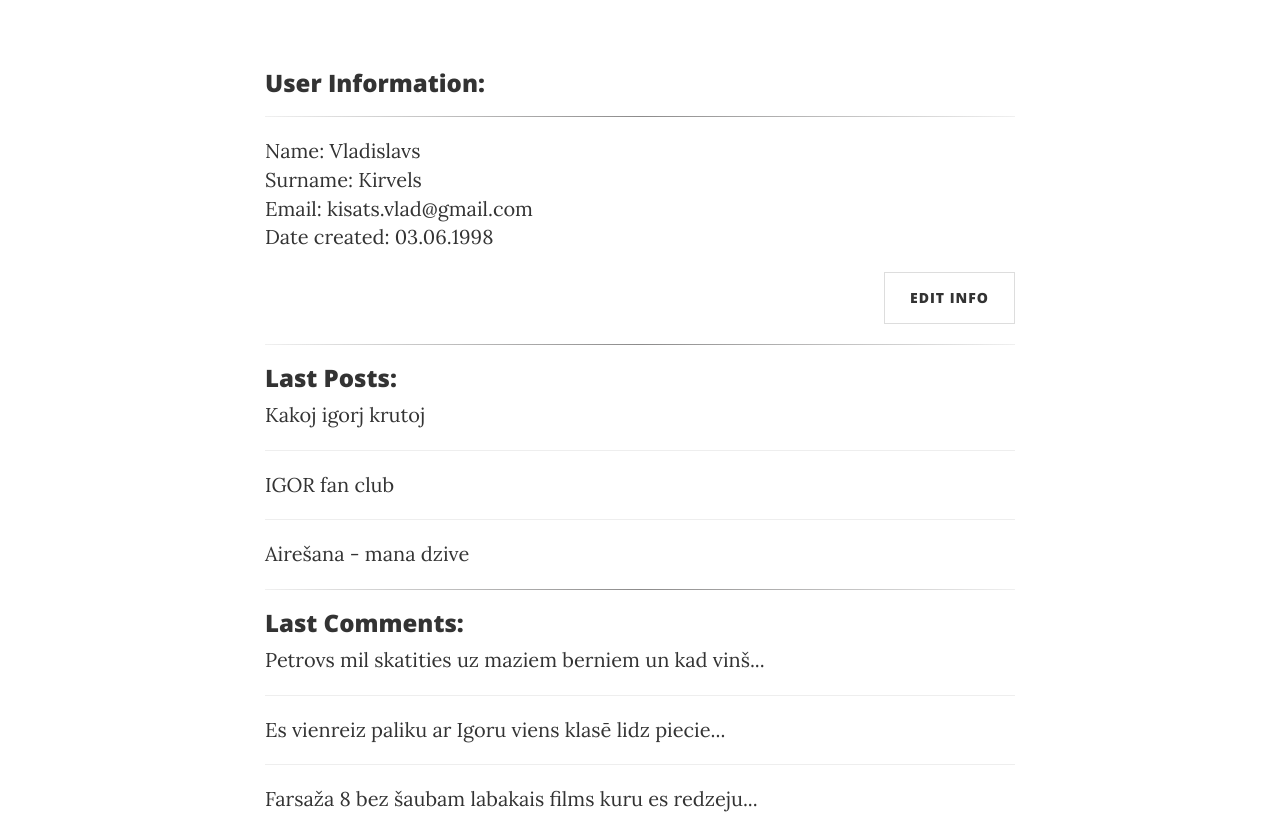
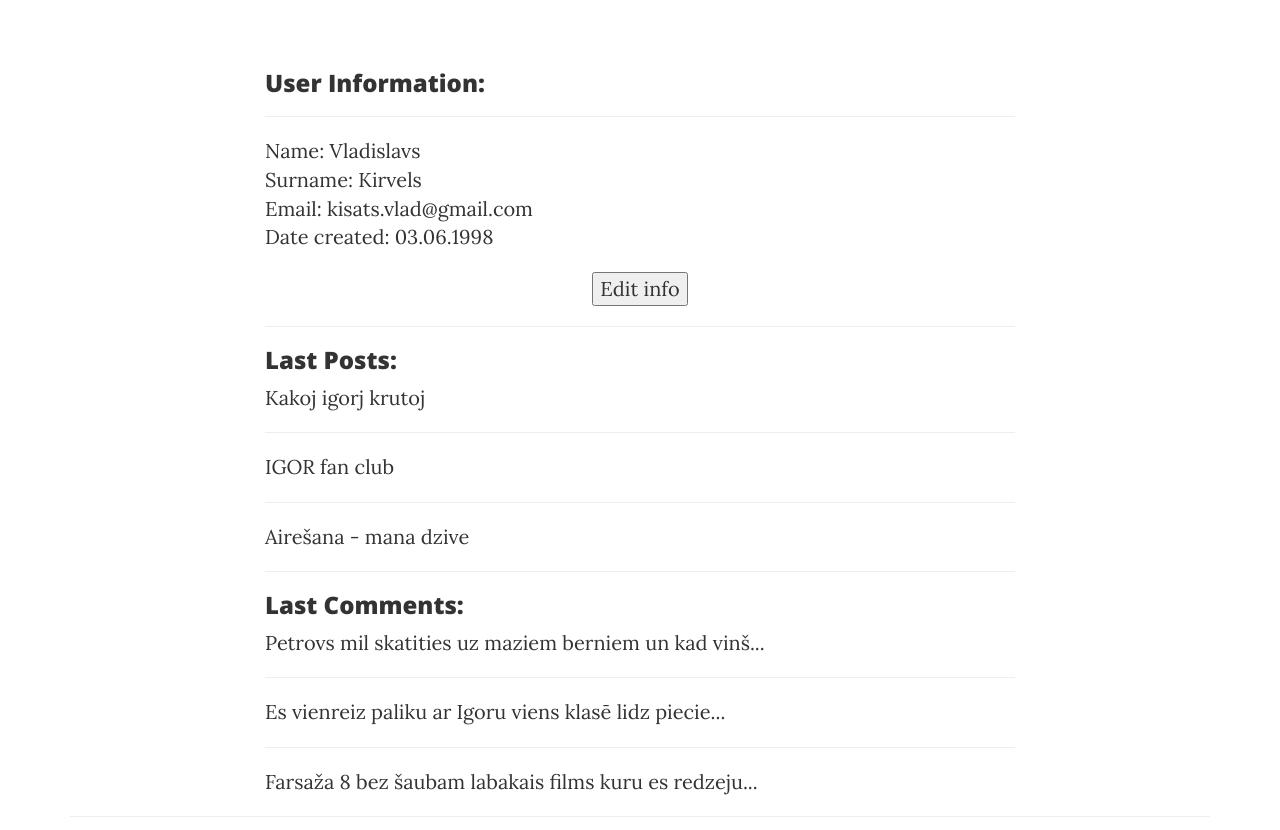
Before and after one commit to kidalv/Project-X, a PHP site: page /user.php in a window 1280 px wide. Shown: the part 522-1352 px from the top of the page. Run offline with PHP 8.4, Linux system fonts and the light colour scheme; a stand-in replaces the project's code that opens the database connection; some libraries are stand-ins or nearby versions.

Commit message:
Add files via upload

```diff
--- a/main.css
+++ b/main.css
@@ -26,17 +26,9 @@ a:hover,
 a:focus {
   color: #0085A1;
 }
-}
 a img:hover,
 a img:focus {
   cursor: zoom-in;
-}
-button {
-  color: #333333;
-}
-button:hover,
-button:focus {
-  color: #0085A1;
 }
 blockquote {
   color: #777777;
@@ -360,11 +352,10 @@ form .row:first-child .floating-label-form-group {
   color: white;
 }
 .pager {
-  text-align: right;
   margin: 20px 0 0;
 }
 .pager li > a,
-.pager li > span{
+.pager li > span {
   font-family: 'Open Sans', 'Helvetica Neue', Helvetica, Arial, sans-serif;
   text-transform: uppercase;
   font-size: 14px;
@@ -376,31 +367,6 @@ form .row:first-child .floating-label-form-group {
 }
 .pager li > a:hover,
 .pager li > a:focus {
-  color: white;
-  background-color: #0085A1;
-  border: 1px solid #0085A1;
-}
-.knopka{
-  text-align: right;
-}
-.submit> input,
-button {
-  border: 1px solid #ddd;
-  color: #333333;
-  font-family: 'Open Sans', 'Helvetica Neue', Helvetica, Arial, sans-serif;
-  text-transform: uppercase;
-  font-size: 14px;
-  font-weight: 800;
-  letter-spacing: 1px;
-  padding: 15px 25px;
-  background-color: white;
-  border-radius: 0;
-  box-shadow: none;
-}
-#podkomentom:hover,
-#podkomentom:focus,
-button:hover,
-button:focus {
   color: white;
   background-color: #0085A1;
   border: 1px solid #0085A1;
@@ -434,52 +400,3 @@ img::-moz-selection {
 body {
   -webkit-tap-highlight-color: #0085A1;
 }
-hr.style14 {
-  border: 0;
-  height: 1px;
-  background-image: -webkit-linear-gradient(left, #f0f0f0, #8c8b8b, #f0f0f0);
-  background-image: -moz-linear-gradient(left, #f0f0f0, #8c8b8b, #f0f0f0);
-  background-image: -ms-linear-gradient(left, #f0f0f0, #8c8b8b, #f0f0f0);
-  background-image: -o-linear-gradient(left, #f0f0f0, #8c8b8b, #f0f0f0);
-}
-#comment li{
-  list-style-type: none;
-}
-#podkomentom{
-  border: 1px solid #ddd;
-  color: #333333;
-  font-family: 'Open Sans', 'Helvetica Neue', Helvetica, Arial, sans-serif;
-  text-transform: uppercase;
-  font-size: 14px;
-  font-weight: 800;
-  letter-spacing: 1px;
-  padding: 5px 15px;
-  background-color: white;
-  border-radius: 0;
-  box-shadow: none;
-
-}
-input[type=checkbox]{
-  border-radius: 0px;
-    -webkit-appearance: none;
-  background-color: #ffffff;
-  border:1px solid #BEBEBE;
-  box-shadow: 0 1px 2px rgba(0,0,0,0.05), inset 0px -15px 10px -12px rgba(0,0,0,0.05);
-  padding: 9px;
-  display: inline-block;
-  position: relative;
-}
-input[type=checkbox]:checked,
-input[type=checkbox]:active{
-    border: 1px solid #88D5E9;
-     -moz-box-shadow: 0 0 8px #88D5E9;
-    -webkit-box-shadow: 0 0 8px #88D5E9;
-    box-shadow: 0 0 8px #88D5E9;
-}
-input[type=checkbox]:checked:after {
-  content: '\2716';
-  font-size: 14px;
-  position: absolute;
-  top: 0px;
-  left: 3px;
-}
```
